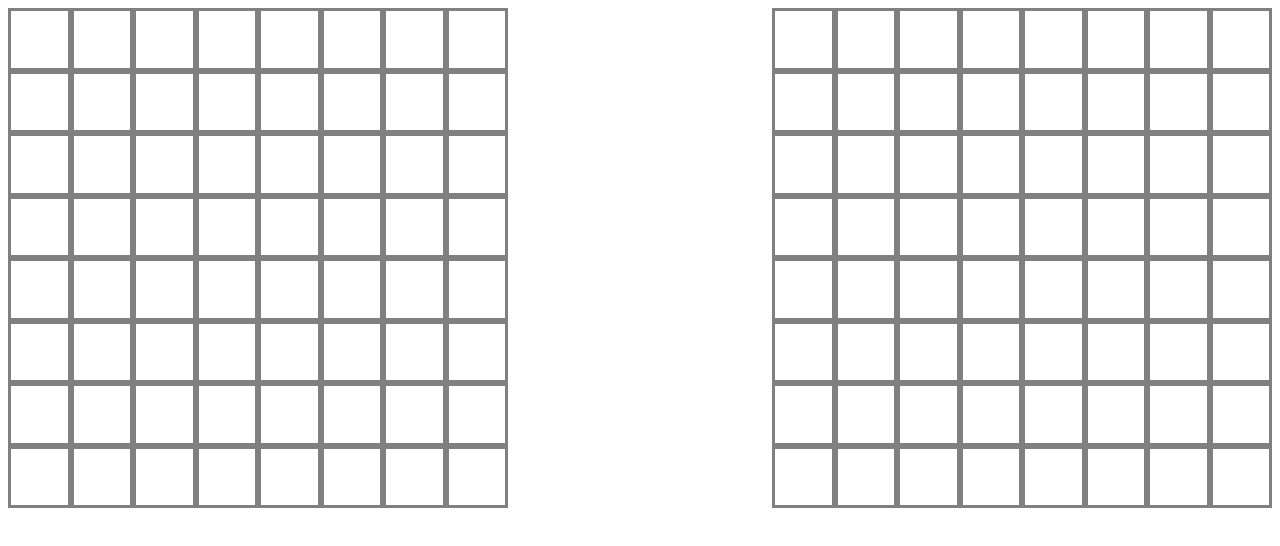
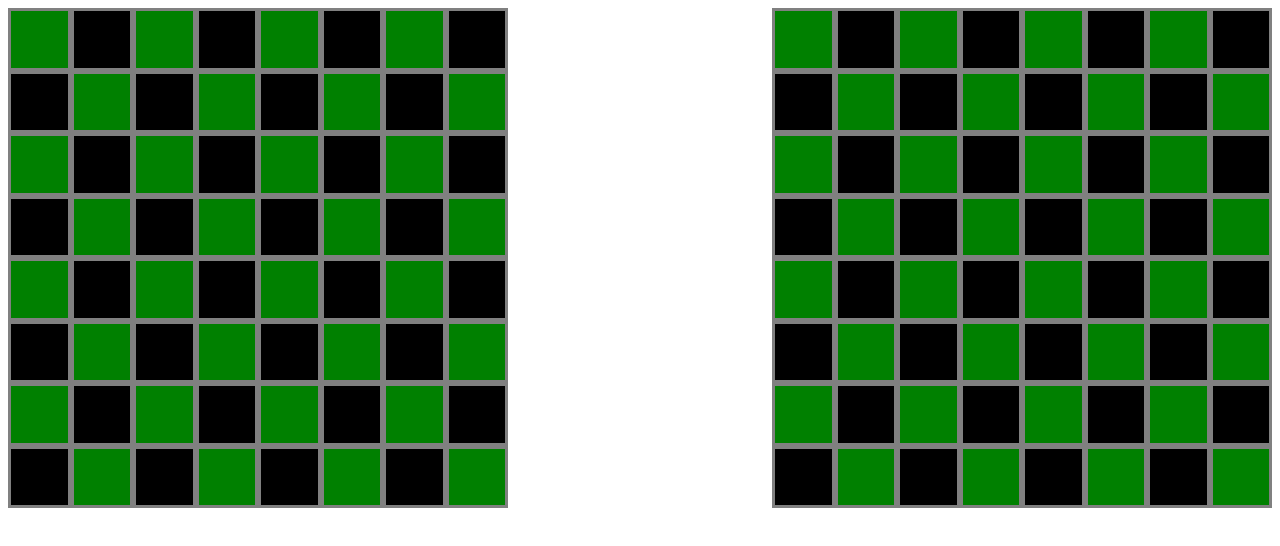
Before and after one commit to Koliostro/AliceChess, a plain HTML site: page main.html in a window 1280 px wide. Drawn offline with Linux system fonts and the light colour scheme.

Commit message:
Optimized classes and ids

```diff
--- a/main.html
+++ b/main.html
@@ -7,11 +7,11 @@
 </head>
 <body>
     <div class="left">
-        <div class="leftBoard">
+        <div class="Board leftBoard">
         </div>
     </div>
     <div class="right">
-        <div class="rightBoard">
+        <div class="Board rightBoard">
         </div>
     </div>
     <script src="js/main.js"></script>
--- a/style.css
+++ b/style.css
@@ -4,7 +4,7 @@ body {
     justify-content: space-between;
 }
 
-.leftBoard, .rightBoard {
+.Board {
     display: inline-grid;
     grid-template-columns: repeat(8, 1fr);
     grid-template-rows: repeat(8, 1fr);
@@ -18,10 +18,10 @@ body {
     align-items: center;
 }
 
-#cellWhite {
+.cellWhite {
     background-color: green;
 }
 
-#cellBlack {
+.cellBlack {
     background-color: black;
 }
```
